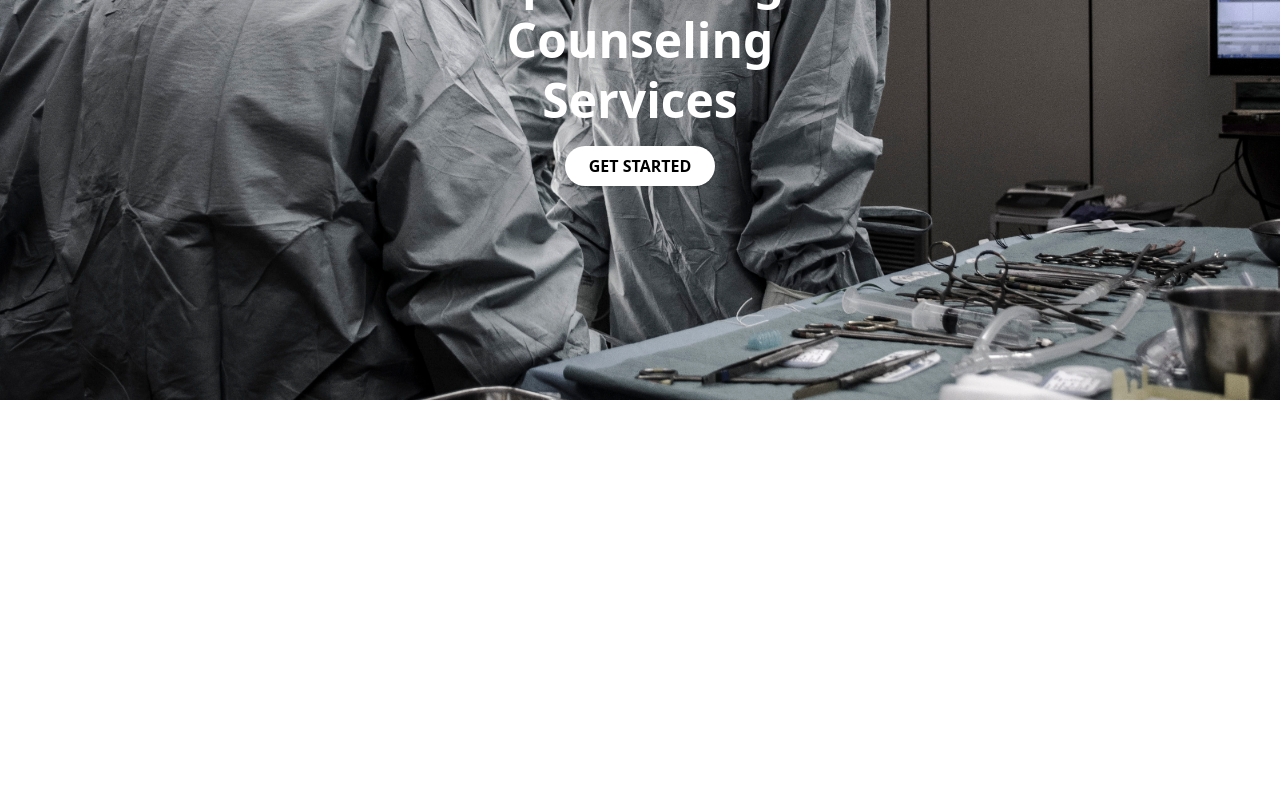
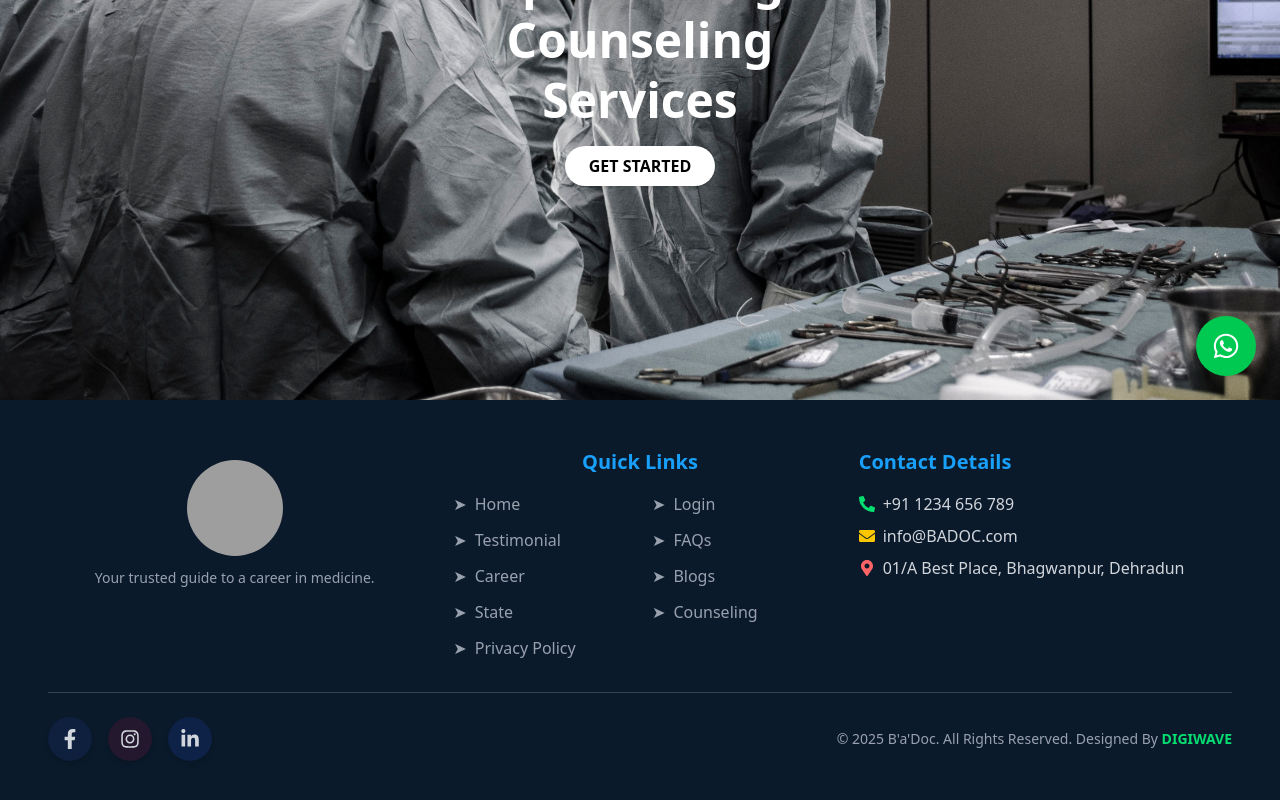
Before and after one commit to DiGiwaVe-ShivaA/MBBS, a Next.js app: page / in a window 1280 px wide. Shown: the part 400-1200 px from the top of the page. Before the commit the page ends 800 px from the top, so only its background shows below. Built offline with nearby package versions, Linux system fonts and the light colour scheme; grey boxes are pictures that could not be loaded.

Commit message:
Initial commit for deployment

```diff
--- a/src/app/page.js
+++ b/src/app/page.js
@@ -2,6 +2,8 @@ import Image from "next/image";
 import TopBar from "../components/TopBar";
 import Navbar from "../components/Navbar";
 import HeroSectionA from "../components/HeroSectionA";
+
+import Footer from "../components/Footer";
 
 export default function Home() {
   return (
@@ -10,6 +12,7 @@ export default function Home() {
       <Navbar />
       <HeroSectionA />
       <main>{/* Your main content */}</main>
+      <Footer />
     </div>
   );
 }
--- /dev/null
+++ b/src/components/Footer.js
@@ -0,0 +1,136 @@
+import Image from "next/image";
+import Link from "next/link";
+import {
+  FaPhoneAlt,
+  FaEnvelope,
+  FaMapMarkerAlt,
+  FaFacebookF,
+  FaInstagram,
+  FaLinkedinIn,
+} from "react-icons/fa";
+import { FaWhatsapp } from "react-icons/fa6";
+
+export default function Footer() {
+  return (
+    <footer className="bg-[#0B1A2A] text-white py-12">
+      <div className="lg:px-12 max-w-7xl mx-auto px-6">
+        {/* Upper Section */}
+        <div className="grid grid-cols-1 border-b border-gray-700 gap-8 md:grid-cols-3 pb-8">
+          {/* Logo Section */}
+          <div className="flex flex-col text-center items-center md:items-center">
+            {/* Logo Image */}
+            <Image
+              src="/images/Logoa.jpg"
+              alt="Company Logo"
+              width={100}
+              height={100}
+              priority
+              decoding="async"
+              fetchPriority="high"
+              className="h-16 rounded-full w-16 hover:scale-105 lg:h-24 lg:w-24 mt-3 mx-auto object-cover transition-transform"
+            />
+
+            <p className="text-center text-gray-400 text-sm md:text-left mt-3">
+              Your trusted guide to a career in medicine.
+            </p>
+          </div>
+
+          {/* Quick Links */}
+          <div className="text-center">
+            <h3 className="text-[#18A0FB] text-xl font-semibold mb-4">
+              Quick Links
+            </h3>
+            <div className="grid grid-cols-2 text-left gap-x-6 gap-y-3">
+              {[
+                { name: "Home", link: "/about" },
+                { name: "Login", link: "/services" },
+                { name: "Testimonial", link: "/testimonial" },
+                { name: "FAQs", link: "/faqs" },
+                { name: "Career", link: "/career" },
+                { name: "Blogs", link: "/blogs" },
+                { name: "State", link: "/state" },
+                { name: "Counseling", link: "/counseling" },
+                { name: "Privacy Policy", link: "/privacy-policy" },
+              ].map(({ name, link }, index) => (
+                <Link
+                  key={index}
+                  href={link}
+                  className="flex text-gray-400 duration-300 hover:text-[#18A0FB] items-center transition"
+                >
+                  <span className="mr-2">➤</span> {name}
+                </Link>
+              ))}
+            </div>
+          </div>
+
+          {/* Contact Details */}
+          <div>
+            <h3 className="text-[#18A0FB] text-xl font-semibold mb-4">
+              Contact Details
+            </h3>
+            <p className="flex text-gray-300 items-center">
+              <FaPhoneAlt className="text-green-400 mr-2" /> +91 1234 656 789
+            </p>
+            <p className="flex text-gray-300 items-center mt-2">
+              <FaEnvelope className="text-yellow-400 mr-2" /> info@BADOC.com
+            </p>
+            <p className="flex text-gray-300 items-start mt-2">
+              <FaMapMarkerAlt className="text-red-400 mr-2 mt-1" />
+              01/A Best Place, Bhagwanpur, Dehradun
+            </p>
+          </div>
+        </div>
+
+        {/* Bottom Section */}
+        <div className="flex flex-col justify-between items-center md:flex-row mt-6">
+          {/* Social Media Icons */}
+          <div className="flex space-x-4">
+            {[
+              {
+                icon: FaFacebookF,
+                link: "#",
+                hoverColor: "hover:text-blue-500 bg-blue-900/20",
+              },
+              {
+                icon: FaInstagram,
+                link: "#",
+                hoverColor: "hover:text-pink-500 bg-pink-900/20",
+              },
+              {
+                icon: FaLinkedinIn,
+                link: "#",
+                hoverColor: "hover:text-blue-400 bg-blue-800/20",
+              },
+            ].map(({ icon: Icon, link, hoverColor }, index) => (
+              <Link
+                key={index}
+                href={link}
+                className={`text-gray-300 p-3 rounded-full transition duration-300 ${hoverColor} shadow-md hover:shadow-lg`}
+                aria-label="Social Media"
+              >
+                <Icon size={20} />
+              </Link>
+            ))}
+          </div>
+
+          {/* Copyright */}
+          <p className="text-gray-400 text-sm md:mt-0 mt-4">
+            © {new Date().getFullYear()} B'a'Doc. All Rights Reserved. Designed
+            By <span className="text-green-400 font-semibold">DIGIWAVE</span>
+          </p>
+        </div>
+      </div>
+
+      {/* Floating WhatsApp Button */}
+      <div className="flex flex-col bottom-6 fixed right-6 space-y-3">
+        <Link
+          href="#"
+          className="bg-green-500 p-4 rounded-full shadow-lg hover:bg-green-600"
+          aria-label="WhatsApp"
+        >
+          <FaWhatsapp size={28} className="text-white" />
+        </Link>
+      </div>
+    </footer>
+  );
+}
```
